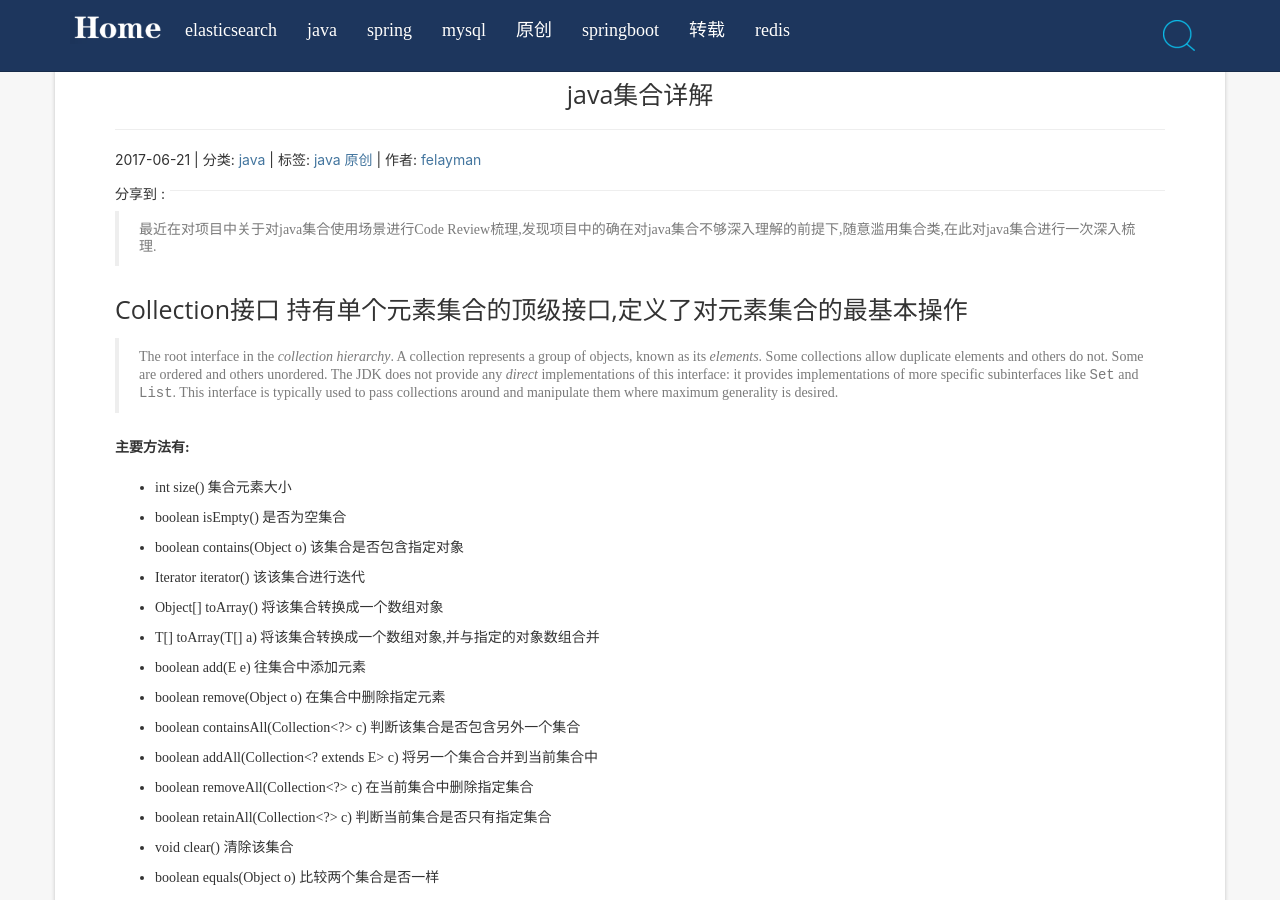
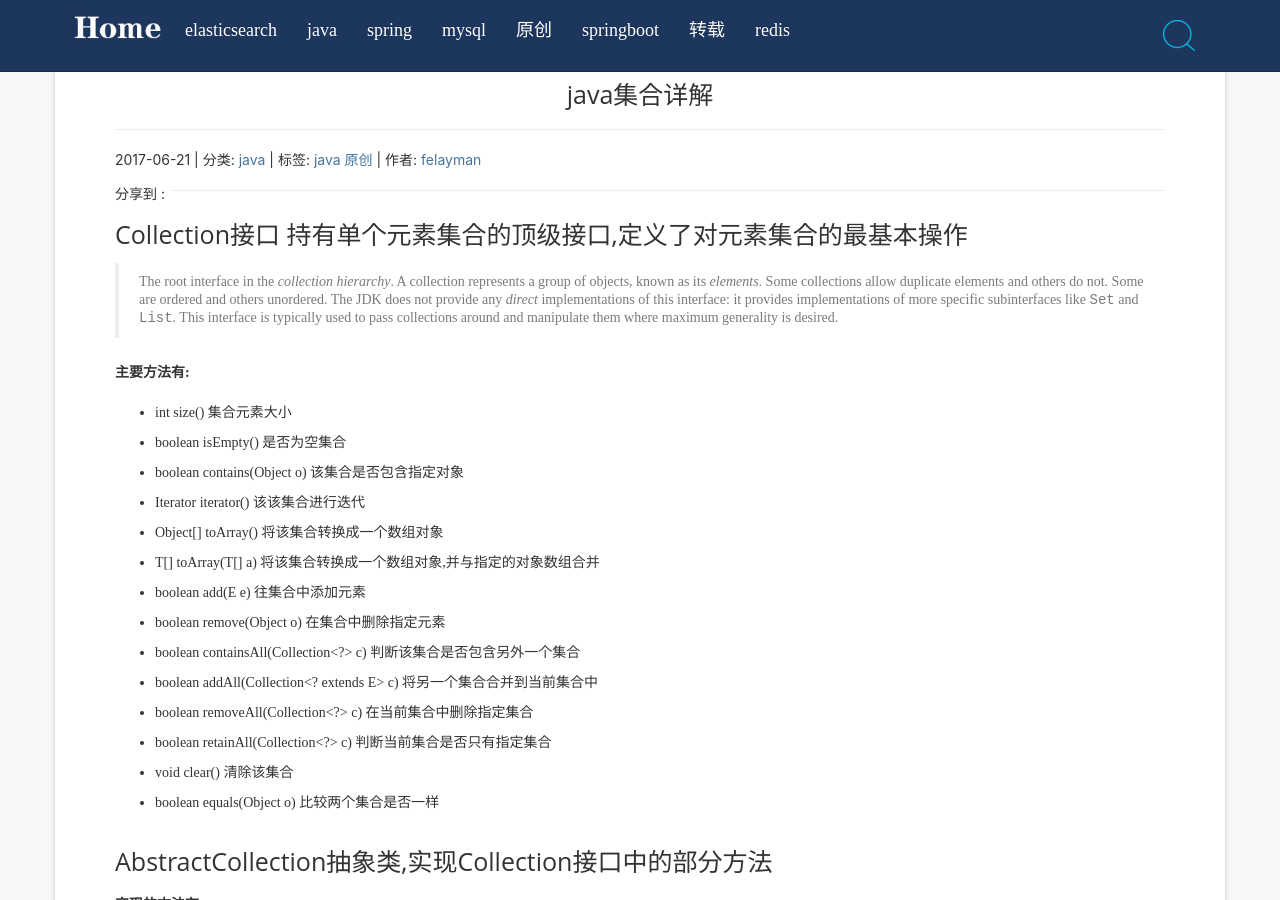
Before and after one commit to chcchccch/felayman.github.io, a Jekyll site: the page built from _posts/java/2017-06-21-java集合详解.md, in a window 1280 px wide and 900 px high. Built offline with Jekyll 4.4.1, drawn with Linux system fonts in a browser that asks for light colours; comment, search, counter and statistics services are not loaded; some of the changed lines change nothing that is shown.

```diff
--- a/_posts/java/2017-06-21-java集合详解.md
+++ b/_posts/java/2017-06-21-java集合详解.md
@@ -7,7 +7,6 @@
 sid: 1498021585
 ---
 
-> 最近在对项目中关于对java集合使用场景进行Code Review梳理,发现项目中的确在对java集合不够深入理解的前提下,随意滥用集合类,在此对java集合进行一次深入梳理.
 
 ## Collection接口 持有单个元素集合的顶级接口,定义了对元素集合的最基本操作
 
@@ -318,7 +317,7 @@
 
 如果要深入理解JAVA集合,那么有必要了解JAVA集合的层次,如下图:
 
-![JAVA集合层次](https://raw.githubusercontent.com/felayman/felayman.github.io/master/assert/s.png)
+![JAVA集合层次](https://raw.githubusercontent.com/felayman/felayman.github.io/master/assert/s.png =400 x300)
 
 ###   顶层接口  Iterable,Serializable,RandomAccess,Cloneable
 
```
